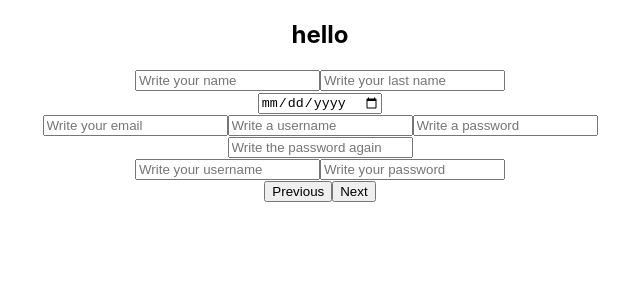
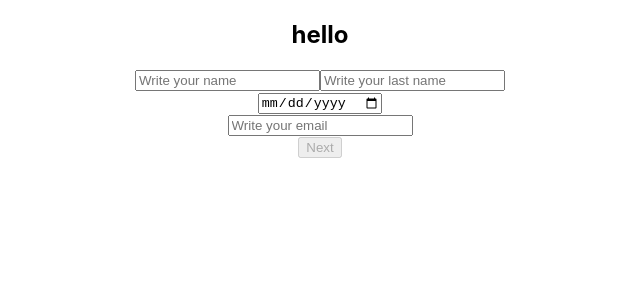
Before and after one commit to pauIbanez/w4ch4-pau-ibanez-forms, a React (Create React App) app: page / in a window 1280 px wide. Shown: the top 300 px of the page, without its empty margins (320-960 px from the left). Built offline with nearby package versions, Linux system fonts and the light colour scheme.

Commit message:
Added form controll functionality

```diff
--- a/src/components/Form/FormComponent.js
+++ b/src/components/Form/FormComponent.js
@@ -1,4 +1,4 @@
-import { useContext } from "react";
+import { useContext, useState } from "react";
 import { useRef } from "react/cjs/react.development";
 import FormDataContext from "../../contexts/FormDataContext/FormDataContext";
 import FormAccesData from "../FormAccessData/FormAccessData";
@@ -6,8 +6,13 @@ import FormLogin from "../FormLogin/FormLogin";
 import FormPersonalData from "../FormPersonalData/FormPersonalData";
 
 const FormComponent = () => {
-  const { userData, onInputChange, formStage, setFormApproved } =
-    useContext(FormDataContext);
+  const {
+    userData,
+    onInputChange,
+    formStage,
+    updateFormStage,
+    setFormApproved,
+  } = useContext(FormDataContext);
 
   const formData = { ...userData };
 
@@ -16,15 +21,17 @@ const FormComponent = () => {
     onInputChange(field, val);
   };
   const userInputData = useRef({ username: "", password: "" });
+  const [formGood, setFormGood] = useState(false);
+
+  const formStageStatus = (mode) => {
+    setFormGood(mode);
+  };
 
   const onUserInputChange = (field, val) => {
     userInputData.current[field] = val;
   };
 
   const formValidation = () => {
-    if (!userInputData.current.username || !userInputData.current.password) {
-      return false;
-    }
     if (
       userInputData.current.password !== formData.password ||
       userInputData.current.username !== formData.username
@@ -38,7 +45,7 @@ const FormComponent = () => {
   const onSubmit = (event) => {
     event.preventDefault();
     if (formValidation()) {
-      setFormApproved(true);
+      setFormApproved();
     }
   };
 
@@ -46,18 +53,53 @@ const FormComponent = () => {
     <form className="form" onSubmit={onSubmit}>
       <h2 className="form__title"> hello </h2>
       <section className="form__inputs">
-        <FormPersonalData formData={formData} onInputChange={onChange} />
-        <FormAccesData formData={formData} onInputChange={onChange} />
-        <FormLogin
-          userInput={userInputData}
-          onUserInputChange={onUserInputChange}
-        />
+        {formStage === 1 && (
+          <FormPersonalData
+            formData={formData}
+            onInputChange={onChange}
+            formStageStatus={formStageStatus}
+          />
+        )}
+        {formStage === 2 && (
+          <FormAccesData
+            formData={formData}
+            onInputChange={onChange}
+            formStageStatus={formStageStatus}
+          />
+        )}
+        {formStage === 3 && (
+          <FormLogin
+            userInput={userInputData}
+            onUserInputChange={onUserInputChange}
+          />
+        )}
       </section>
       <section className="form__controlls">
         {formStage !== 1 && (
-          <button className="form__button"> Previous </button>
+          <button
+            className="form__button"
+            onClick={(event) => {
+              event.preventDefault();
+              setFormGood(false);
+              updateFormStage(false);
+            }}
+          >
+            Previous
+          </button>
         )}
-        {formStage !== 3 && <button className="form__button"> Next </button>}
+        {formStage !== 3 && (
+          <button
+            className="form__button"
+            onClick={(event) => {
+              event.preventDefault();
+              setFormGood(false);
+              updateFormStage(true);
+            }}
+            disabled={!formGood}
+          >
+            Next
+          </button>
+        )}
         {formStage === 3 && (
           <button className="form__button form__button--submit" type="submit">
             Submit
--- a/src/components/FormAccessData/FormAccessData.js
+++ b/src/components/FormAccessData/FormAccessData.js
@@ -3,7 +3,7 @@ import { useRef, useState } from "react";
 const FormAccesData = ({
   formData: { username, password },
   onInputChange,
-  validate,
+  formStageStatus,
 }) => {
   const [repeatPassword, setRepeatPassword] = useState("");
   const repeatedPasswordCheck = useRef(false);
@@ -16,16 +16,20 @@ const FormAccesData = ({
       case passwordFieldName:
         if (inputedPassword === repeatPassword) {
           repeatedPasswordCheck.current = true;
+          formStageStatus(true);
         } else {
           repeatedPasswordCheck.current = false;
+          formStageStatus(false);
         }
         break;
 
       case repeatPasswordFieldName:
         if (inputedPassword === password) {
           repeatedPasswordCheck.current = true;
+          formStageStatus(true);
         } else {
           repeatedPasswordCheck.current = false;
+          formStageStatus(false);
         }
         setRepeatPassword(inputedPassword);
         break;
--- a/src/components/FormLogin/FormLogin.js
+++ b/src/components/FormLogin/FormLogin.js
@@ -13,6 +13,7 @@ const FormLogin = ({
         placeholder="Write your username"
         name="username"
         className="form__input"
+        required
       />
       <input
         type="password"
@@ -23,6 +24,7 @@ const FormLogin = ({
         placeholder="Write your password"
         name="password"
         className="form__input"
+        required
       />
     </>
   );
--- a/src/components/FormPersonalData/FormPersonalData.js
+++ b/src/components/FormPersonalData/FormPersonalData.js
@@ -1,14 +1,30 @@
 const FormPersonalData = ({
   formData: { name, lastName, dateOfBirth, email },
   onInputChange,
+  formStageStatus,
 }) => {
+  const validateForm = () => {
+    if (name && lastName && dateOfBirth) {
+      if (email.includes("@")) {
+        formStageStatus(true);
+      }
+    } else {
+      formStageStatus(false);
+    }
+  };
+
+  const onChange = (field, val) => {
+    validateForm();
+    onInputChange(field, val);
+  };
+
   return (
     <>
       <input
         type="text"
         value={name}
         onChange={(event) => {
-          onInputChange(event.target.name, event.target.value);
+          onChange(event.target.name, event.target.value);
         }}
         placeholder="Write your name"
         name="name"
@@ -18,7 +34,7 @@ const FormPersonalData = ({
         type="text"
         value={lastName}
         onChange={(event) => {
-          onInputChange(event.target.name, event.target.value);
+          onChange(event.target.name, event.target.value);
         }}
         placeholder="Write your last name"
         name="lastName"
@@ -29,7 +45,7 @@ const FormPersonalData = ({
           type="date"
           value={dateOfBirth}
           onChange={(event) => {
-            onInputChange(event.target.name, event.target.value);
+            onChange(event.target.name, event.target.value);
           }}
           placeholder="Write your date of birth"
           name="dateOfBirth"
@@ -41,7 +57,7 @@ const FormPersonalData = ({
         type="email"
         value={email}
         onChange={(event) => {
-          onInputChange(event.target.name, event.target.value);
+          onChange(event.target.name, event.target.value);
         }}
         placeholder="Write your email"
         name="email"
--- a/src/contexts/FormDataContext/FormDataContextProvider.js
+++ b/src/contexts/FormDataContext/FormDataContextProvider.js
@@ -12,7 +12,15 @@ const FormDataContextProvider = ({ children }) => {
     username: "",
     password: "",
   });
-  // const [formState, setFormState] = useState(0);
+  const [formStage, setFormStage] = useState(1);
+
+  const updateFormStage = (mode) => {
+    if (mode) {
+      setFormStage(formStage + 1);
+    } else {
+      setFormStage(formStage - 1);
+    }
+  };
 
   const onInputChange = (inputRef, value) => {
     setUserData({ ...userData, [inputRef]: value });
@@ -20,6 +28,8 @@ const FormDataContextProvider = ({ children }) => {
 
   contextData.userData = userData;
   contextData.onInputChange = onInputChange;
+  contextData.formStage = formStage;
+  contextData.updateFormStage = updateFormStage;
 
   return (
     <FormDataContext.Provider value={contextData}>
```
